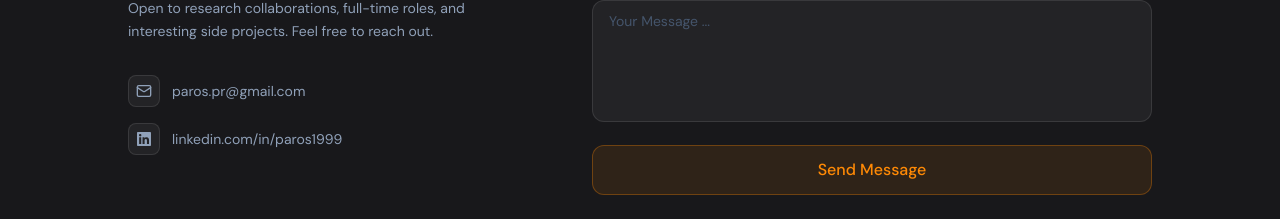
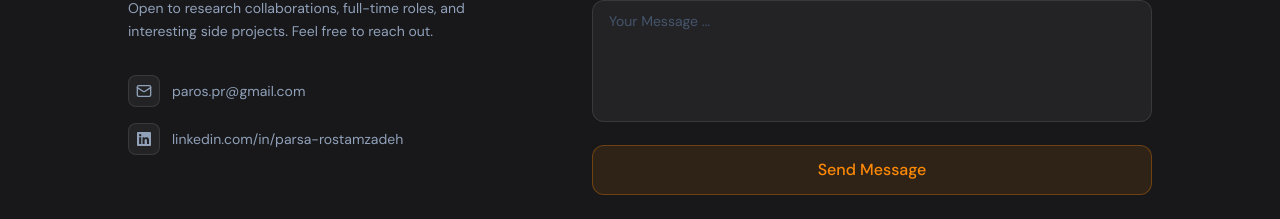
Before and after one commit to P4R0S/portfolio, a Next.js app: page / in a window 1280 px wide. Shown: the part 6003-6222 px from the top of the page. Built offline with nearby package versions, Linux system fonts and the light colour scheme.

Commit message:
changed the Linkedin social Links

```diff
--- a/components/sections/Contact.tsx
+++ b/components/sections/Contact.tsx
@@ -60,7 +60,7 @@ export function Contact() {
               <span className="text-sm">paros.pr@gmail.com</span>
             </a>
             <a
-              href="https://linkedin.com/in/paros1999"
+              href="https://linkedin.com/in/parsa-rostamzadeh"
               target="_blank"
               rel="noopener noreferrer"
               className="flex items-center gap-3 text-slate-400 hover:text-white transition-colors duration-200 group"
@@ -68,7 +68,7 @@ export function Contact() {
               <span className="w-8 h-8 rounded-lg bg-white/5 border border-white/10 flex items-center justify-center group-hover:border-orange-400/40 transition-colors duration-200">
                 <FaLinkedin className="w-4 h-4" />
               </span>
-              <span className="text-sm">linkedin.com/in/paros1999</span>
+              <span className="text-sm">linkedin.com/in/parsa-rostamzadeh</span>
             </a>
           </div>
         </div>
--- a/components/ui/Footer.tsx
+++ b/components/ui/Footer.tsx
@@ -3,7 +3,7 @@ import { Mail, ArrowUp } from 'lucide-react'
 
 const socials = [
   { href: 'https://github.com/P4R0S', label: 'GitHub', icon: FaGithub },
-  { href: 'www.linkedin.com/in/paros1999', label: 'LinkedIn', icon: FaLinkedin },
+  { href: 'www.linkedin.com/in/parsa-rostamzadeh', label: 'LinkedIn', icon: FaLinkedin },
   { href: 'mailto:paros.pr@gmail.com', label: 'Email', icon: Mail },
 ]
 
```
